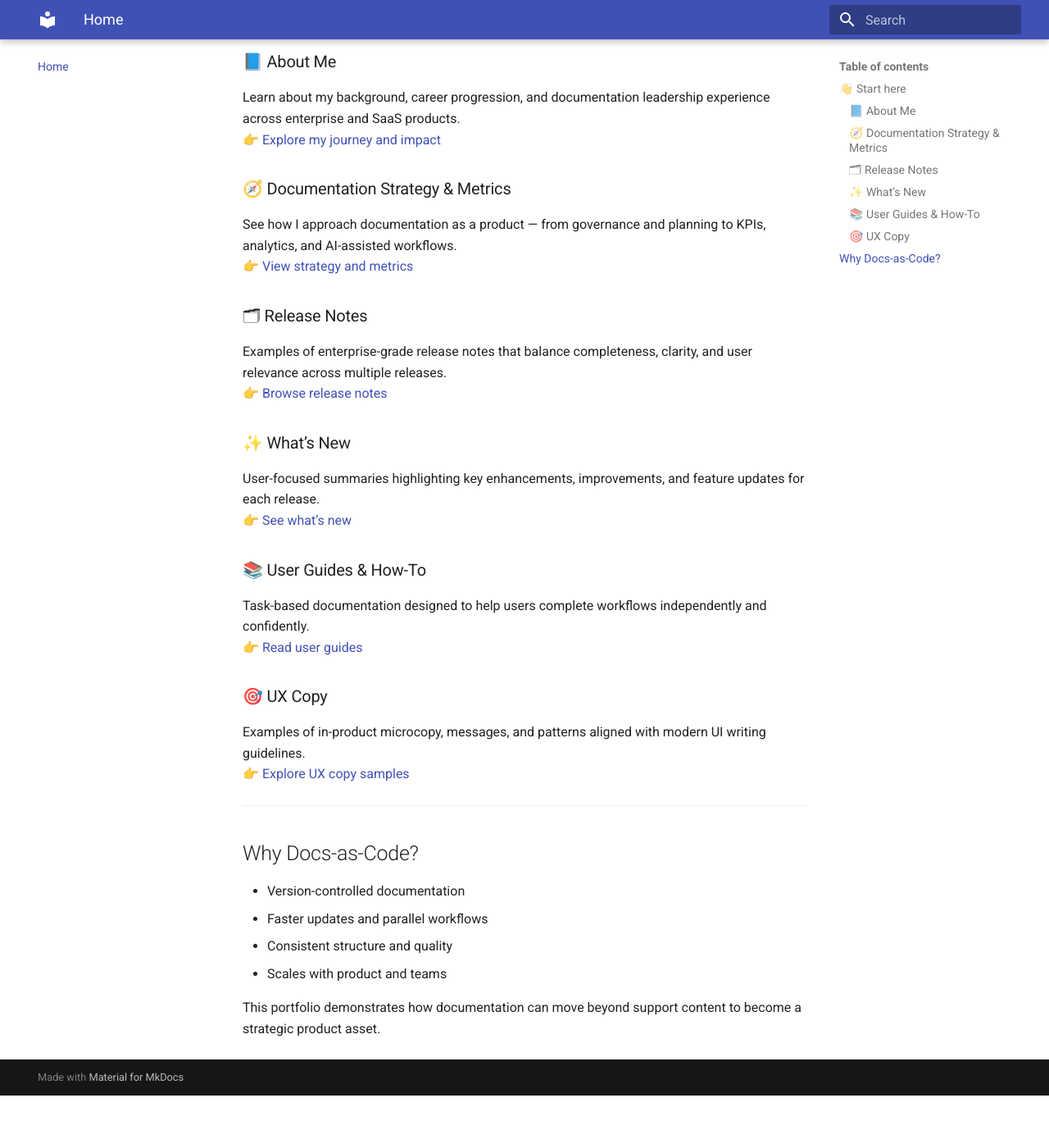
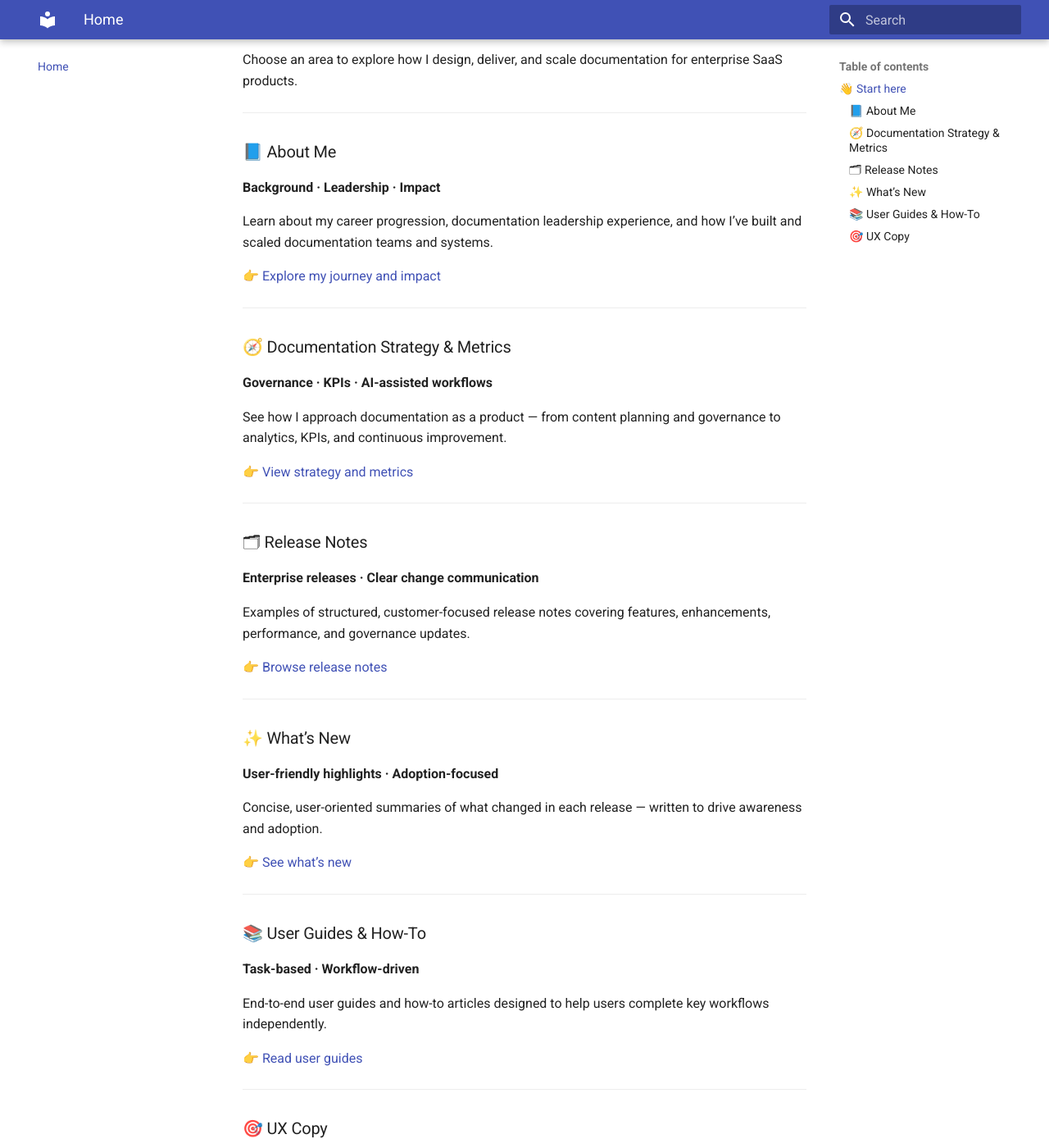
Before and after one commit to ajinanga16-blip/tech-writer-portfolio, an MkDocs documentation site: the page built from docs/index.md, in a window 1280 px wide and 1400 px high, scrolled down 377 px. Shown: the whole window at 82% size. Built offline with MkDocs 1.6.1 and Material for MkDocs 9.7.7, drawn with Linux system fonts in a browser that asks for light colours; before the commit the page ends 1713 px from its top, so only the background shows below that; some of the changed text lies outside the part shown.

Commit message:
Redesign homepage with Material-style section cards

```diff
--- a/docs/index.md
+++ b/docs/index.md
@@ -10,44 +10,65 @@ impact.
 
 ## 👋 Start here
 
-### 📘 About Me
-Learn about my background, career progression, and documentation leadership
-experience across enterprise and SaaS products.
-👉 [Explore my journey and impact](about/)
-
-### 🧭 Documentation Strategy & Metrics
-See how I approach documentation as a product — from governance and planning
-to KPIs, analytics, and AI-assisted workflows.
-👉 [View strategy and metrics](documentation-strategy/)
-
-### 🗂 Release Notes
-Examples of enterprise-grade release notes that balance completeness,
-clarity, and user relevance across multiple releases.
-👉 [Browse release notes](release-notes/)
-
-### ✨ What’s New
-User-focused summaries highlighting key enhancements, improvements, and
-feature updates for each release.
-👉 [See what’s new](whats-new/)
-
-### 📚 User Guides & How-To
-Task-based documentation designed to help users complete workflows
-independently and confidently.
-👉 [Read user guides](user-guides/)
-
-### 🎯 UX Copy
-Examples of in-product microcopy, messages, and patterns aligned with modern
-UI writing guidelines.
-👉 [Explore UX copy samples](ux-copy/)
+Choose an area to explore how I design, deliver, and scale documentation
+for enterprise SaaS products.
 
 ---
 
-## Why Docs-as-Code?
+### 📘 About Me
+**Background · Leadership · Impact**
 
-- Version-controlled documentation
-- Faster updates and parallel workflows
-- Consistent structure and quality
-- Scales with product and teams
+Learn about my career progression, documentation leadership experience,
+and how I’ve built and scaled documentation teams and systems.
 
-This portfolio demonstrates how documentation can move beyond support
-content to become a strategic product asset.
+👉 [Explore my journey and impact](about/)
+
+---
+
+### 🧭 Documentation Strategy & Metrics
+**Governance · KPIs · AI-assisted workflows**
+
+See how I approach documentation as a product — from content planning
+and governance to analytics, KPIs, and continuous improvement.
+
+👉 [View strategy and metrics](documentation-strategy/)
+
+---
+
+### 🗂 Release Notes
+**Enterprise releases · Clear change communication**
+
+Examples of structured, customer-focused release notes covering features,
+enhancements, performance, and governance updates.
+
+👉 [Browse release notes](release-notes/)
+
+---
+
+### ✨ What’s New
+**User-friendly highlights · Adoption-focused**
+
+Concise, user-oriented summaries of what changed in each release —
+written to drive awareness and adoption.
+
+👉 [See what’s new](whats-new/)
+
+---
+
+### 📚 User Guides & How-To
+**Task-based · Workflow-driven**
+
+End-to-end user guides and how-to articles designed to help users
+complete key workflows independently.
+
+👉 [Read user guides](user-guides/)
+
+---
+
+### 🎯 UX Copy
+**Microcopy · UI text · Interaction patterns**
+
+Examples of modern UX writing — modals, confirmations, errors, and
+helper text aligned with industry UI writing guidelines.
+
+👉 [Explore UX copy samples](ux-copy/)
```
